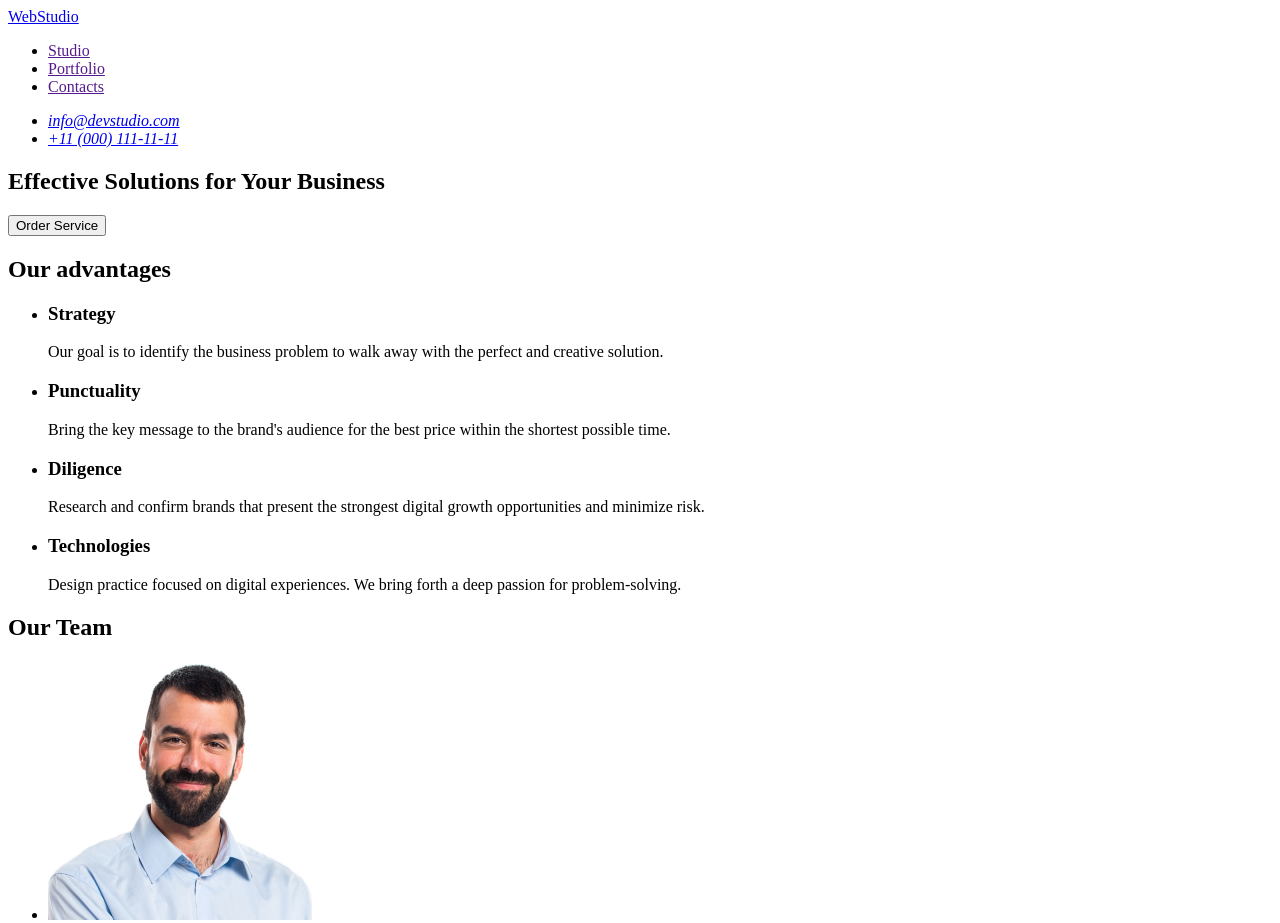
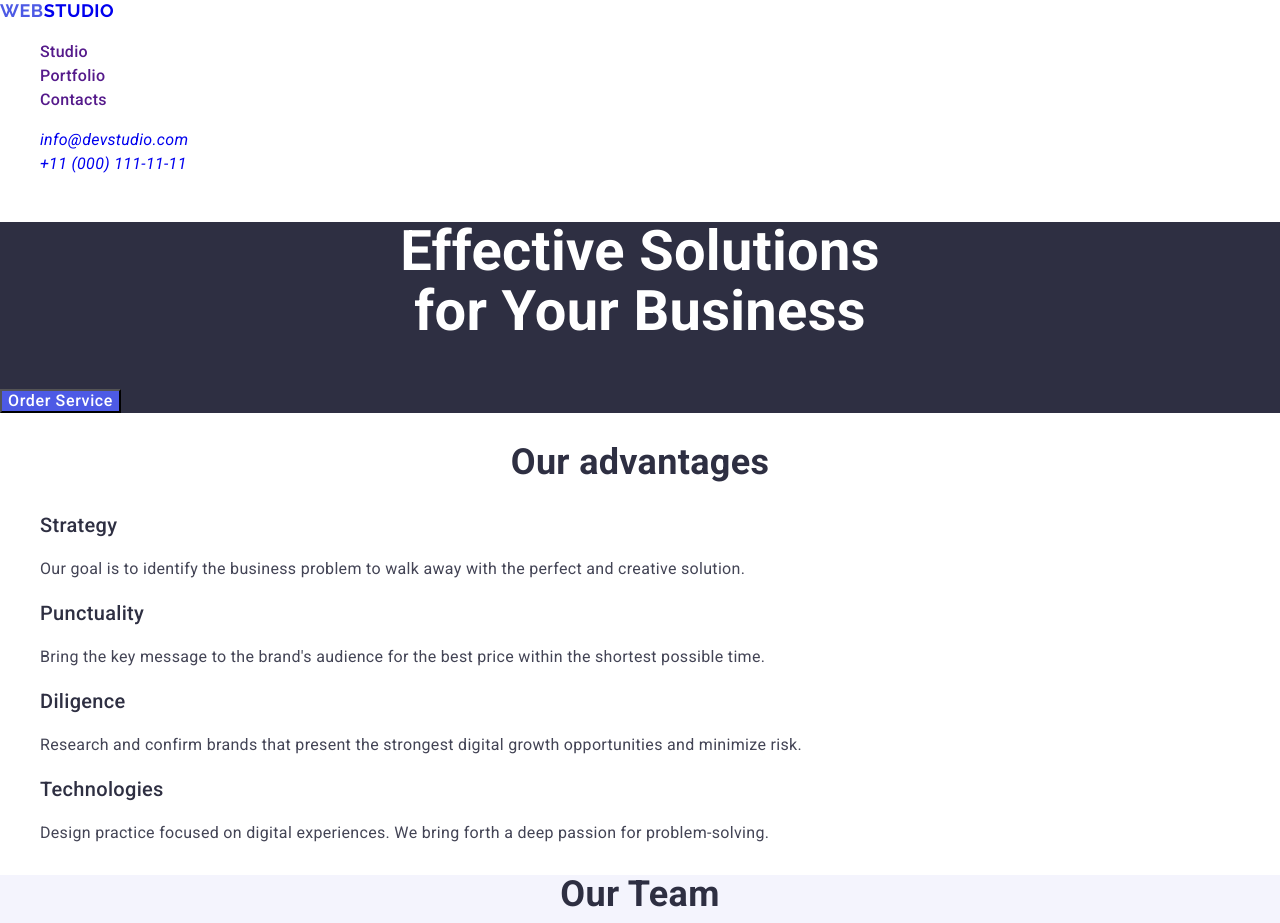
Before and after one commit to katrina-02/goit-markup-hw-02, a plain HTML site: page index.html in a window 1280 px wide. Shown: the top 923 px of the page. Drawn offline with nearby package versions, Linux system fonts and the light colour scheme.

Commit message:
to check

```diff
--- /dev/null
+++ b/css/styles.css
@@ -0,0 +1,110 @@
+body {
+    font-family: "Roboto", sans-serif;
+    color: #2e2f42;
+    background-color: #FFFFFF;
+    line-height: 150%;
+    letter-spacing: 0.02em;
+}
+
+ul {
+    list-style-type: none;
+}
+
+a {
+    text-decoration: none;
+}
+
+h2 {
+    font-weight: 700;
+    font-size: 36px;
+    line-height: 111%;
+    text-align: center;
+}
+
+h3 {
+    font-weight: 500;
+    font-size: 20px;
+    line-height: 120%;
+}
+
+.logo {
+    font-family: "Raleway", sans-serif;
+    font-weight: 700;
+    font-size: 18px;
+    line-height: 117%;
+    letter-spacing: 0.03em;
+    text-transform: uppercase;
+}
+.logo-title {
+    color: #4D5AE5;
+}
+
+.navigation {
+    font-weight: 500;
+    font-size: 16px;
+}
+.navigation .navigation-link:hover,
+.navigation .navigation-link:active {
+    color: #404BBF;
+}
+
+
+.contacts {
+    color: #434455;
+    font-weight: 400;
+    font-size: 16px;
+}
+.contacts .link:hover,
+.contacts .link:focus {
+    color: #404BBF;
+}
+
+.section-title {
+    background-color: #2e2f42;
+}
+.title {
+    color: #FFFFFF;
+    font-weight: 700;
+    font-size: 56px;
+    line-height: 107%;
+    text-align: center;
+}
+
+.button {
+    color: #FFFFFF;
+    background-color: #4D5AE5;
+    font-weight: 500;
+    font-size: 16px;
+    letter-spacing: 0.04em;
+}
+.button:hover,
+.button:active {
+    background-color:#404BBF;
+}
+.text-list {
+    color: #434455;
+    font-weight: 400;
+    font-size: 16px;
+}
+
+.section-team {
+    background-color: #F4F4FD;
+}
+
+.logo-footer {
+    font-family: "Raleway", sans-serif;
+    color: #F4F4FD;
+    font-weight: 700;
+    font-size: 18px;
+    line-height: 117%;
+    letter-spacing: 0.03em;
+    text-transform: uppercase;
+}
+.logo-footer-web {
+    color: #4D5AE5;
+}
+.text-footer {
+    color: #F4F4FD;
+    font-weight: 400;
+    font-size: 16px;
+}
--- a/index.html
+++ b/index.html
@@ -3,32 +3,41 @@
 <head>
     <meta charset="UTF-8">
     <meta name="viewport" content="width=device-width, initial-scale=1.0">
+    <link rel="preconnect" href="https://fonts.googleapis.com">
+    <link rel="preconnect" href="https://fonts.gstatic.com" crossorigin>
+    <link href="https://fonts.googleapis.com/css2?family=Roboto:ital,wght@0,100;0,300;0,400;0,500;0,700;0,900;1,100;1,300;1,400;1,500;1,700;1,900&family=Tangerine:wght@400;700&display=swap" rel="stylesheet">
+    <link rel="preconnect" href="https://fonts.googleapis.com">
+    <link rel="preconnect" href="https://fonts.gstatic.com" crossorigin>
+    <link href="https://fonts.googleapis.com/css2?family=Raleway:ital,wght@0,100..900;1,100..900&family=Roboto:ital,wght@0,100;0,300;0,400;0,500;0,700;0,900;1,100;1,300;1,400;1,500;1,700;1,900&family=Tangerine:wght@400;700&display=swap" rel="stylesheet">
     <title>Document</title>
+    <link rel="stylesheet" href="https://cdnjs.cloudflare.com/ajax/libs/modern-normalize/3.0.1/modern-normalize.min.css" integrity="sha512-q6WgHqiHlKyOqslT/lgBgodhd03Wp4BEqKeW6nNtlOY4quzyG3VoQKFrieaCeSnuVseNKRGpGeDU3qPmabCANg==" crossorigin="anonymous" referrerpolicy="no-referrer" />
+    <link rel="stylesheet" href="./css/styles.css"/>
 </head>
 <body>
 
     <header>
 
         <nav>
-            <a href="./index.html">WebStudio</a>
-            <ul>
-                <li><a href="">Studio</a></li>
-                <li><a href="">Portfolio</a></li>
-                <li><a href="">Contacts</a></li>
+            <a class="logo" href="./index.html"><span class="logo-title">Web</span>Studio</a>
+            <ul class="navigation">
+                <li><a class="navigation-link" href="">Studio</a></li>
+                <li><a class="navigation-link" href="">Portfolio</a></li>
+                <li><a class="navigation-link" href="">Contacts</a></li>
             </ul>
         </nav>
         <address>
-            <ul>
-                <li><a href="mailto:info@devstudio.com">info@devstudio.com</a></li>
-                <li><a href="tel:+110001111111">+11 (000) 111-11-11</a></li>
+            <ul class="contacts">
+                <li><a class="link" href="mailto:info@devstudio.com">info@devstudio.com</a></li>
+                <li><a class="link" href="tel:+110001111111">+11 (000) 111-11-11</a></li>
             </ul>
         </address>
     </header>
 
     <main>
-        <section>
-            <h1>Effective Solutions for Your Business</h1>
-            <button type="button">Order Service</button>
+        <section class="section-title">
+            <h1 class="title">Effective Solutions<br />
+                for Your Business</h1>
+            <button class="button" type="button">Order Service</button>
         </section>
 
         <section>
@@ -36,53 +45,89 @@
             <ul>
                 <li>
                     <h3>Strategy</h3>
-                    <p>Our goal is to identify the business problem to walk away with the perfect and creative solution. </p>
+                    <p class="text-list">Our goal is to identify the business problem to walk away with the perfect and creative solution. </p>
                 </li>
                 <li>
-                    <h3>Punctuality</h3>
-                    <p>Bring the key message to the brand's audience for the best price within the shortest possible time.</p>
+                    <h3 class="list">Punctuality</h3>
+                    <p class="text-list">Bring the key message to the brand's audience for the best price within the shortest possible time.</p>
                 </li>
                 <li>
-                    <h3>Diligence</h3>
-                    <p>Research and confirm brands that present the strongest digital growth opportunities and minimize risk.</p>
+                    <h3 class="list">Diligence</h3>
+                    <p class="text-list">Research and confirm brands that present the strongest digital growth opportunities and minimize risk.</p>
                 </li>
                 <li>
-                    <h3>Technologies</h3>
-                    <p>Design practice focused on digital experiences. We bring forth a deep passion for problem-solving.</p>
+                    <h3 class="list">Technologies</h3>
+                    <p class="text-list">Design practice focused on digital experiences. We bring forth a deep passion for problem-solving.</p>
                 </li>
             </ul>
          </section>
 
-        <section>
+        <section class="section-team">
             <h2>Our Team</h2>
             <ul>
                 <li>
                     <img src="./images/img1.jpg" alt="The first member of the team" width="264"/>
                     <h3>Mark Guerrero</h3>
-                    <p>Product Designer</p>
+                    <p class="text-list">Product Designer</p>
                 </li>
                 <li>
                     <img src="./images/img2.jpg" alt="The second member of the team" width="264"/>
                     <h3>Tom Ford</h3>
-                    <p>Frontend Developer</p>
+                    <p class="text-list">Frontend Developer</p>
                 </li>
                 <li>
                     <img src="./images/img3.jpg" alt="The third member of the team" width="264"/>
                     <h3>Camila Garcia</h3>
-                    <p>Marketing</p>
+                    <p class="text-list">Marketing</p>
                 </li>
                 <li>
                     <img src="./images/img4.jpg" alt="The fourth member of the team" width="264"/>
                     <h3>Daniel Wilson</h3>
-                    <p>UI Designer</p>
+                    <p class="text-list">UI Designer</p>
+                </li>
+            </ul>
+        </section>
+
+        <section>
+            <h2>Our Portfolio</h2>
+            <ul>
+                <li>
+                    <img src="./images/banking.jpg" alt="Banking app" width="360"/>
+                    <h3>Banking App</h3>
+                    <p class="text-list">App</p>
+                </li>
+                <li>
+                    <img src="./images/cashless.jpg" alt="Cashless Payment" width="360"/>
+                    <h3>Cashless Payment</h3>
+                    <p class="text-list">Marketing</p>
+                </li>
+                <li>
+                    <img src="./images/meditatoin.jpg" alt="CMeditation App" width="360"/>
+                    <h3>Meditation App</h3>
+                    <p class="text-list">App</p>
+                </li>
+                <li>
+                    <img src="./images/taxi.jpg" alt="Taxi Service" width="360"/>
+                    <h3>Taxi Service</h3>
+                    <p class="text-list">Marketing</p>
+                </li>
+                <li>
+                    <img src="./images/screen.jpg" alt="Screen Illustrations" width="360"/>
+                    <h3>Screen Illustrations</h3>
+                    <p class="text-list">Design</p>
+                </li>
+                <li>
+                    <img src="./images/courses.jpg" alt="Online Courses" width="360"/>
+                    <h3>Online Courses</h3>
+                    <p class="text-list">Marketing</p>
                 </li>
             </ul>
         </section>
     </main>
 
-    <footer>
-        <a href="./index.html">WebStudio</a>
-        <p> Increase the flow of customers and sales for your business with digital marketing & growth solutions.</p>
+    <footer class="section-title">
+        <a class="logo-footer" href="./index.html"><span class="logo-footer-web">Web</span>Studio</a>
+        <p class="text-footer"> Increase the flow of customers and sales for your business with digital marketing & growth solutions.</p>
     </footer>
 
 </body>
```
Also changed, not shown: images/banking.jpg (added), images/cashless.jpg (added), images/courses.jpg (added), images/meditatoin.jpg (added), images/screen.jpg (added), images/taxi.jpg (added).
